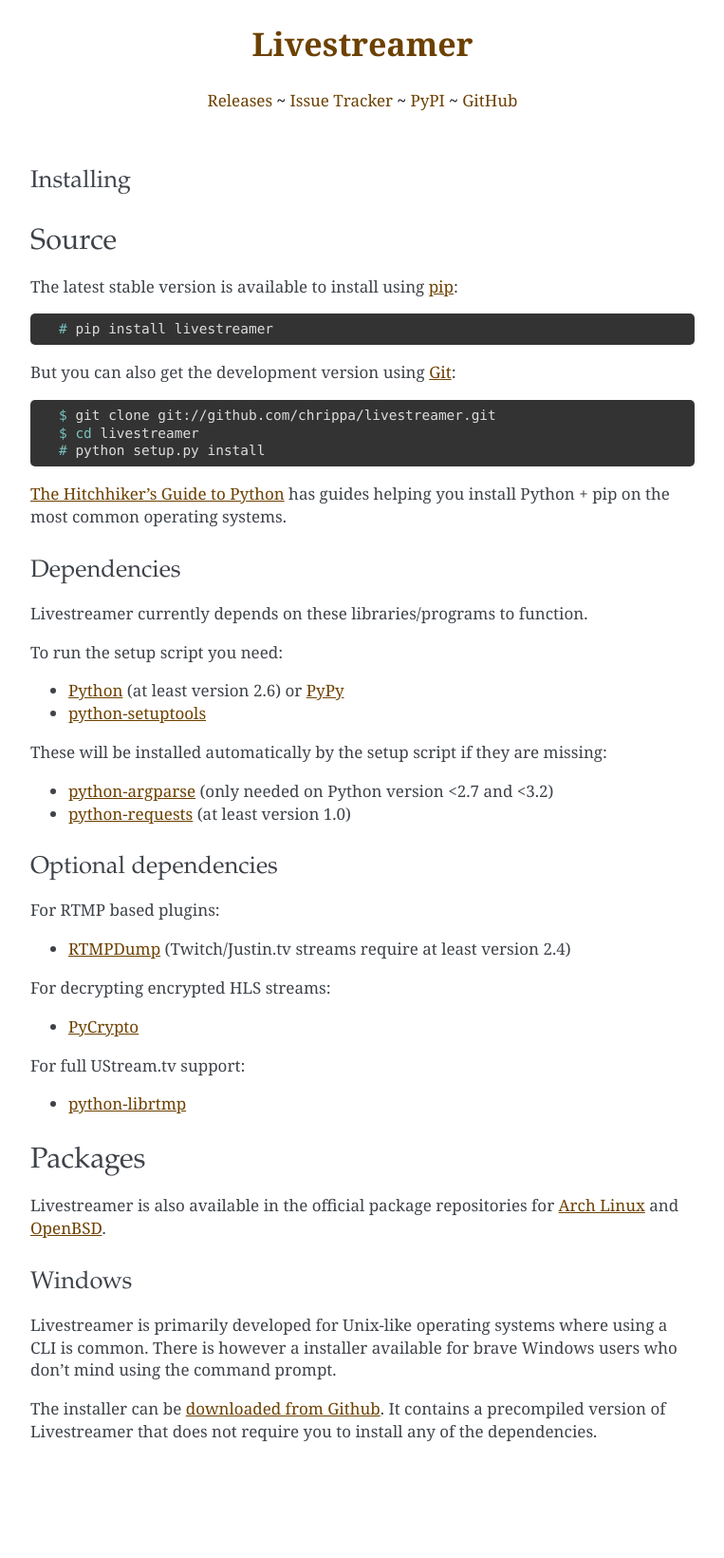
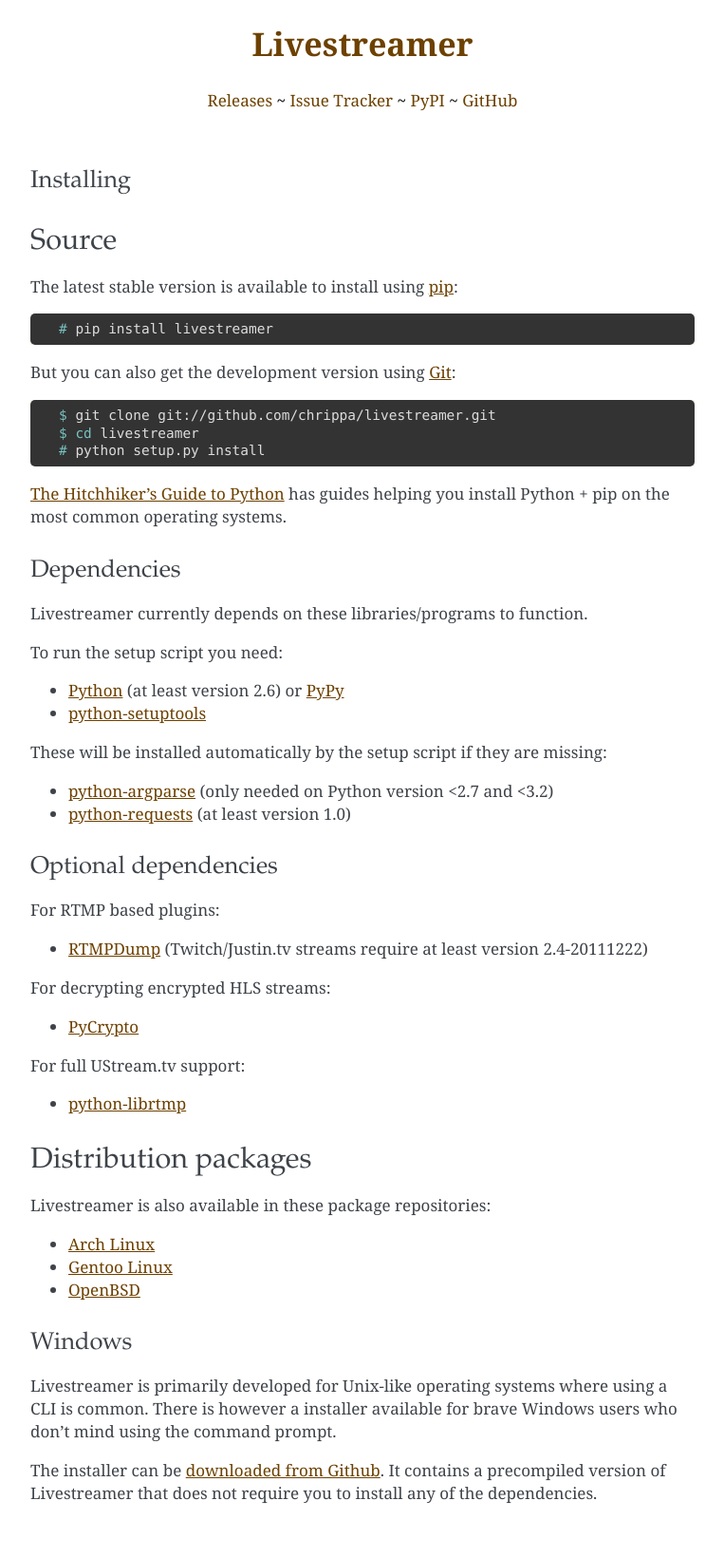
Before and after one commit to streamlink/streamlink, a Sphinx documentation site: the page built from docs/install.rst, in a window 1280 px wide. Shown: the whole page at 95% size, without its empty margins (258-1021 px from the left). Built offline with Sphinx 7.4.7, drawn with Linux system fonts in a browser that asks for light colours; before the commit the page ends 1576 px from its top, so only the background shows below that.

Commit message:
docs: Now available in the official Gentoo portage tree.

```diff
--- a/docs/install.rst
+++ b/docs/install.rst
@@ -44,7 +44,7 @@ Optional dependencies
 
 For RTMP based plugins:
 
-- `RTMPDump <http://rtmpdump.mplayerhq.hu/>`_ (Twitch/Justin.tv streams require at least version 2.4)
+- `RTMPDump <http://rtmpdump.mplayerhq.hu/>`_ (Twitch/Justin.tv streams require at least version 2.4-20111222)
 
 For decrypting encrypted HLS streams:
 
@@ -54,12 +54,14 @@ For full UStream.tv support:
 
 - `python-librtmp <https://github.com/chrippa/python-librtmp>`_
 
-Packages
---------
+Distribution packages
+---------------------
 
-Livestreamer is also available in the official package repositories for
-`Arch Linux <https://www.archlinux.org/packages/community/any/livestreamer/>`_
-and `OpenBSD <http://openports.se/multimedia/livestreamer>`_.
+Livestreamer is also available in these package repositories:
+
+- `Arch Linux <https://www.archlinux.org/packages/community/any/livestreamer/>`_
+- `Gentoo Linux <https://packages.gentoo.org/package/net-misc/livestreamer>`_
+- `OpenBSD <http://openports.se/multimedia/livestreamer>`_
 
 Windows
 ^^^^^^^
```
